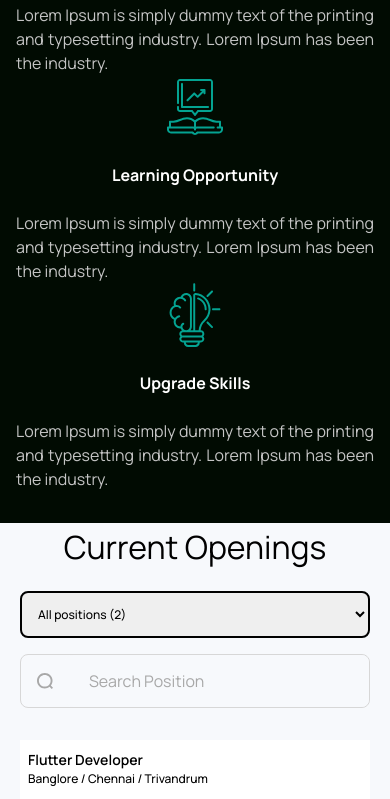
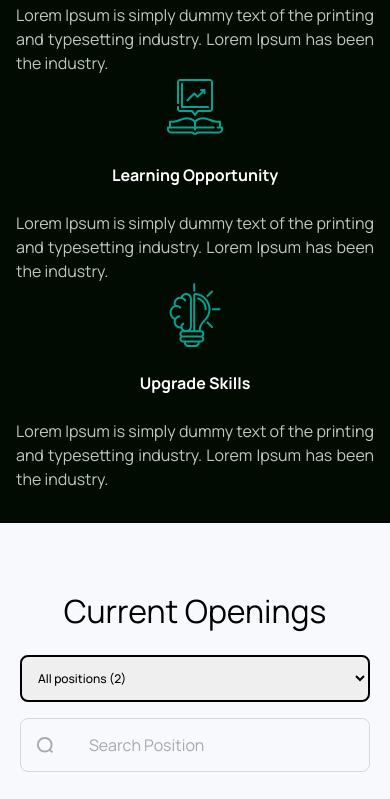
Before and after one commit to Solwyz/solwyz-web-new, a React (Vite) app: page /careers in a window 390 px wide. Shown: the part 1156-1955 px from the top of the page. Built offline with nearby package versions, Linux system fonts and the light colour scheme.

Commit message:
career page

```diff
--- a/src/Front/Pages/CareersPage/CareersPage.jsx
+++ b/src/Front/Pages/CareersPage/CareersPage.jsx
@@ -13,6 +13,9 @@ function CareersPage() {
   const [opacity, setOpacity] = useState(1);
 
   useEffect(() => {
+
+    document.title = "Careers | Solwyz Technologies";
+
     const interval = setInterval(() => {
 
       setOpacity(0);
@@ -139,7 +142,7 @@ function CareersPage() {
           </div>
         </div>
       </div>
-      <div className='md:px-[120px] md:py-[72px] bg-[#F7F9FC]'>
+      <div className='md:px-[120px] md:py-[72px] py-[64px] bg-[#F7F9FC]'>
         <div>
           <h1 className='font-normal text-[32px] text-center'>Current Openings</h1>
           <div className='md:flex md:justify-between sm:mt-[80px] sm:p-0 p-5 sm:gap-0 gap-2'>
@@ -168,7 +171,7 @@ function CareersPage() {
               </div>
 
 
-              <div className='bg-[#FFFFFF] sm:p-[24px] p-2 sm:mt-[16px] mt-8'>
+              <div className='bg-[#FFFFFF]  p-6 sm:mt-[16px] mt-8'>
                 <div className='bg-[#FFFFFF] md:flex md:justify-between'>
                   <div>
                     <div className='sm:text-[16px] text-[14px] leading-6 font-semibold text-left'>Flutter Developer</div>
```
